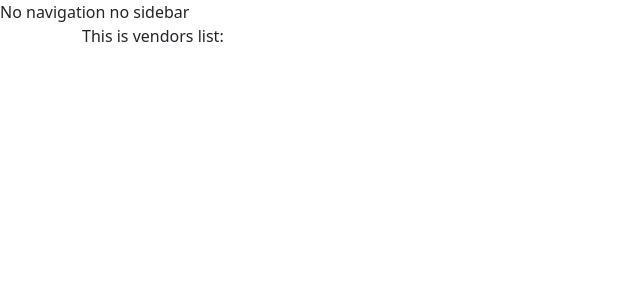
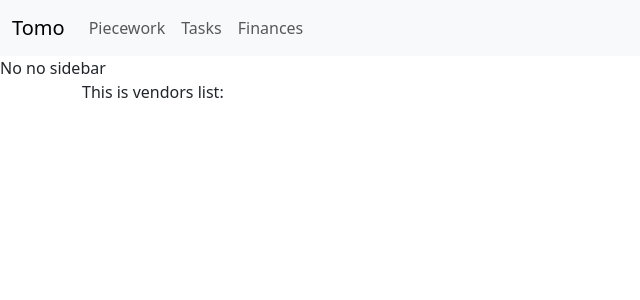
Before and after one commit to tombohub/piecework-tools, a Django app: template finances/templates/finances/vendors.html in a window 1280 px wide. Shown: the top 300 px of the page, without its empty margins (0-640 px from the left). Run offline with Django 4.2, Linux system fonts and the light colour scheme; the template is opened without the code that fills it, so the values that code supplies are empty.

Commit message:
navbar in base

```diff
--- a/home/templates/home/base.html
+++ b/home/templates/home/base.html
@@ -6,16 +6,36 @@
     <meta http-equiv="X-UA-Compatible" content="IE=edge">
     <meta name="viewport" content="width=device-width, initial-scale=1.0">
     <link rel="stylesheet" href="https://cdn.jsdelivr.net/npm/bootstrap-icons@1.11.1/font/bootstrap-icons.css">
-    <link href="https://cdn.jsdelivr.net/npm/bootstrap@5.2.2/dist/css/bootstrap.min.css" rel="stylesheet"
-        integrity="sha384-Zenh87qX5JnK2Jl0vWa8Ck2rdkQ2Bzep5IDxbcnCeuOxjzrPF/et3URy9Bv1WTRi" crossorigin="anonymous">
-    <script src="https://cdn.jsdelivr.net/npm/bootstrap@5.2.2/dist/js/bootstrap.bundle.min.js"
-        integrity="sha384-OERcA2EqjJCMA+/3y+gxIOqMEjwtxJY7qPCqsdltbNJuaOe923+mo//f6V8Qbsw3"
+    <link href="https://cdn.jsdelivr.net/npm/bootstrap@5.3.2/dist/css/bootstrap.min.css" rel="stylesheet"
+        integrity="sha384-T3c6CoIi6uLrA9TneNEoa7RxnatzjcDSCmG1MXxSR1GAsXEV/Dwwykc2MPK8M2HN" crossorigin="anonymous">
+    <script src="https://cdn.jsdelivr.net/npm/bootstrap@5.3.2/dist/js/bootstrap.bundle.min.js"
+        integrity="sha384-C6RzsynM9kWDrMNeT87bh95OGNyZPhcTNXj1NW7RuBCsyN/o0jlpcV8Qyq46cDfL"
         crossorigin="anonymous"></script>
     <title>Document</title>
 </head>
 
+<nav class="navbar navbar-expand-lg  bg-body-tertiary">
+    <div class="container-fluid">
+
+        <a class="navbar-brand" href="">Tomo</a>
+        <button class="navbar-toggler" type="button" data-bs-toggle="collapse" data-bs-target="#navbar-nav">
+            <span class="navbar-toggler-icon"></span>
+        </button>
+
+        <div class="collapse navbar-collapse" id="navbar-nav">
+
+            <ul class="navbar-nav">
+                <a class="nav-link" href="{% url 'piecework:home' %}">Piecework</a>
+                <a class="nav-link" href="{% url 'tasks:home' %}">Tasks</a>
+                <a class="nav-link" href="{% url 'finances:home' %}">Finances</a>
+
+            </ul>
+        </div>
+    </div>
+</nav>
+
 {% block navigation %}
-No navigation
+No
 {% endblock navigation %}
 
 <body>
```
